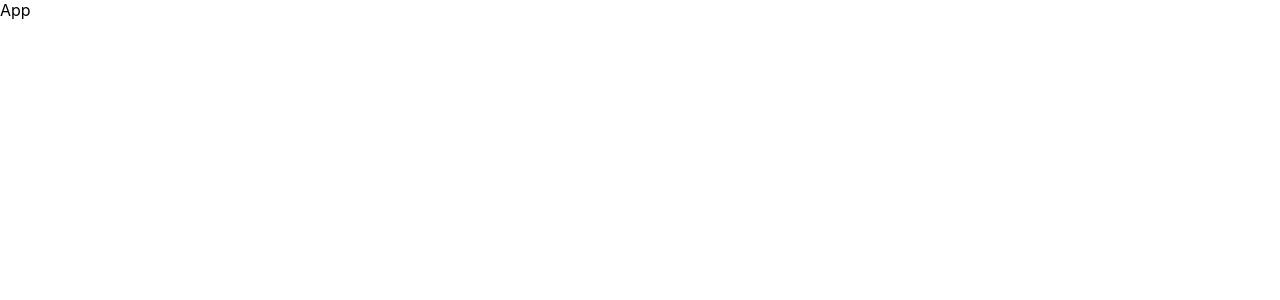
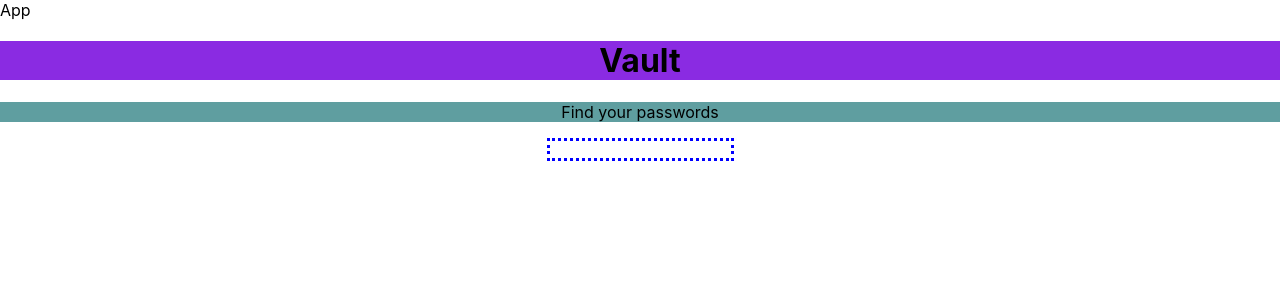
Before and after one commit to leonie-bu/vault, a React (Vite) app: page / in a window 1280 px wide. Shown: the top 300 px of the page. Built offline with nearby package versions, Linux system fonts and the light colour scheme.

Commit message:
🎨 Add body to App function

```diff
--- a/src/app/App.tsx
+++ b/src/app/App.tsx
@@ -1,9 +1,14 @@
 import React from 'react';
 import styles from './App.module.css';
-import Dashboard from './dashboard/Dashboard';
+import Dashboard from './pages/Dashboard/Dashboard';
 
 function App(): JSX.Element {
-  return <div>App</div>;
+  return (
+    <div>
+      App
+      <Dashboard />
+    </div>
+  );
 }
 
 export default App;
```
